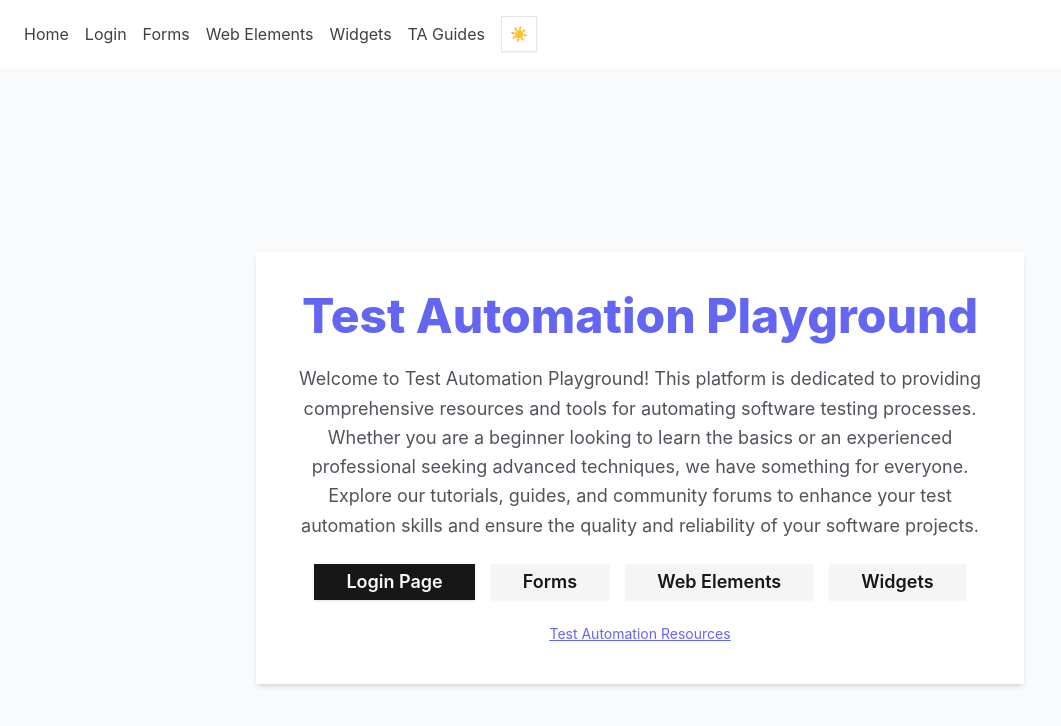
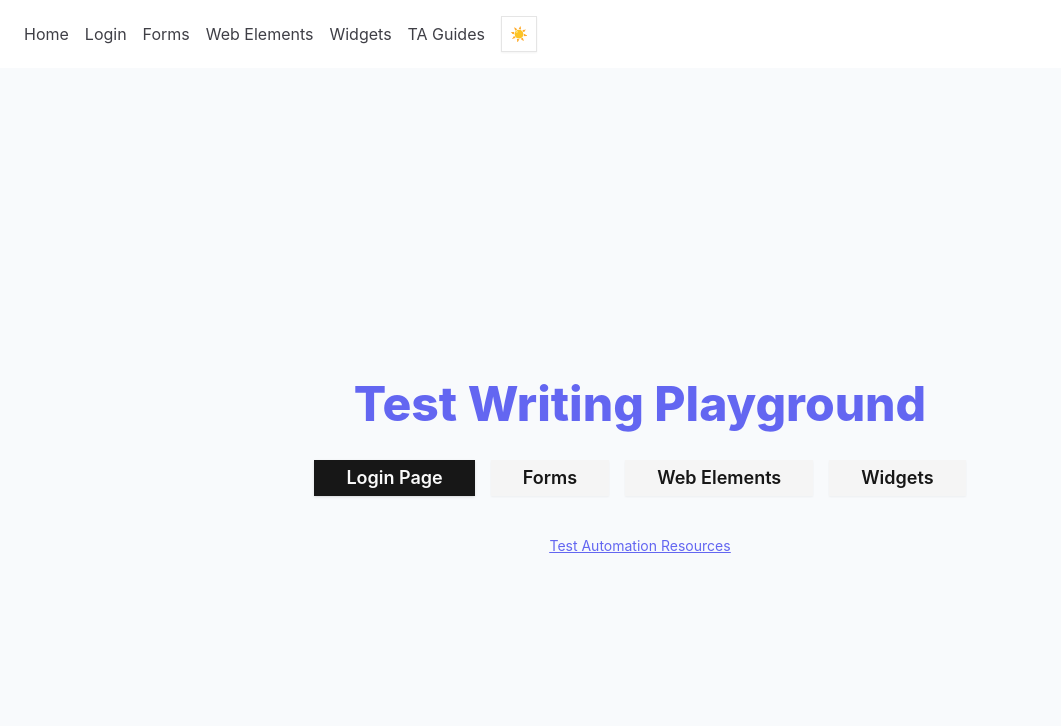
Before and after one commit to shilCode/test_automation_website, a React (Vite) app: page / in a window 1280 px wide. Shown: the top 726 px of the page, without its empty margins (0-1061 px from the left). Built offline with nearby package versions, Linux system fonts and the light colour scheme.

Commit message:
structure changes

```diff
--- a/src/components/Home.tsx
+++ b/src/components/Home.tsx
@@ -3,23 +3,36 @@ import { Button } from "./ui/button";
 
 const Home = () => {
   return (
+    // <div className="min-h-screen flex flex-col items-center justify-center bg-background dark:bg-zinc-900 text-zinc-800 dark:text-zinc-200 p-4 sm:p-6 lg:p-8">
+    // <div className="w-full max-w-3xl bg-white dark:bg-zinc-800 rounded-lg shadow-md p-6 sm:p-8 lg:p-10 text-center space-y-6">
     <div className="min-h-screen flex flex-col items-center justify-center bg-background dark:bg-zinc-900 text-zinc-800 dark:text-zinc-200 p-4 sm:p-6 lg:p-8">
-      <div className="w-full max-w-3xl bg-white dark:bg-zinc-800 rounded-lg shadow-md p-6 sm:p-8 lg:p-10 text-center space-y-6">
-        <h1 className="text-4xl md:text-5xl font-extrabold text-primary dark:text-primary-dark leading-tight">Test Automation Playground</h1>
-        <p className="text-lg text-zinc-600 dark:text-zinc-400 leading-relaxed">
-          Welcome to Test Automation Playground! This platform is dedicated to providing comprehensive resources and tools for automating software testing processes. Whether you are a beginner looking to learn the basics or an experienced professional seeking advanced techniques, we have something for everyone. Explore our tutorials, guides, and community forums to enhance your test automation skills and ensure the quality and reliability of your software projects.
-        </p>
+      <h1 className="text-4xl md:text-5xl font-extrabold text-primary dark:text-primary-dark leading-tight">
+        Test Writing Playground
+      </h1>
+
       <div className="flex flex-col md:flex-row justify-center gap-4 mt-8">
         <Button asChild className="px-8 py-3 text-lg font-semibold">
           <Link to="/login">Login Page</Link>
         </Button>
-          <Button asChild className="px-8 py-3 text-lg font-semibold" variant="secondary">
+        <Button
+          asChild
+          className="px-8 py-3 text-lg font-semibold"
+          variant="secondary"
+        >
           <Link to="/formpage">Forms</Link>
         </Button>
-          <Button asChild className="px-8 py-3 text-lg font-semibold" variant="secondary">
+        <Button
+          asChild
+          className="px-8 py-3 text-lg font-semibold"
+          variant="secondary"
+        >
           <Link to="/web-elements">Web Elements</Link>
         </Button>
-          <Button asChild className="px-8 py-3 text-lg font-semibold" variant="secondary">
+        <Button
+          asChild
+          className="px-8 py-3 text-lg font-semibold"
+          variant="secondary"
+        >
           <Link to="/widgets">Widgets</Link>
         </Button>
       </div>
@@ -27,7 +40,8 @@ const Home = () => {
         <Link to="/taguides">Test Automation Resources</Link>
       </div>
     </div>
-    </div>
+    // </div>
+    // </div>
   );
 };
 
```
Lines whose indentation alone changed are shown as unchanged.
